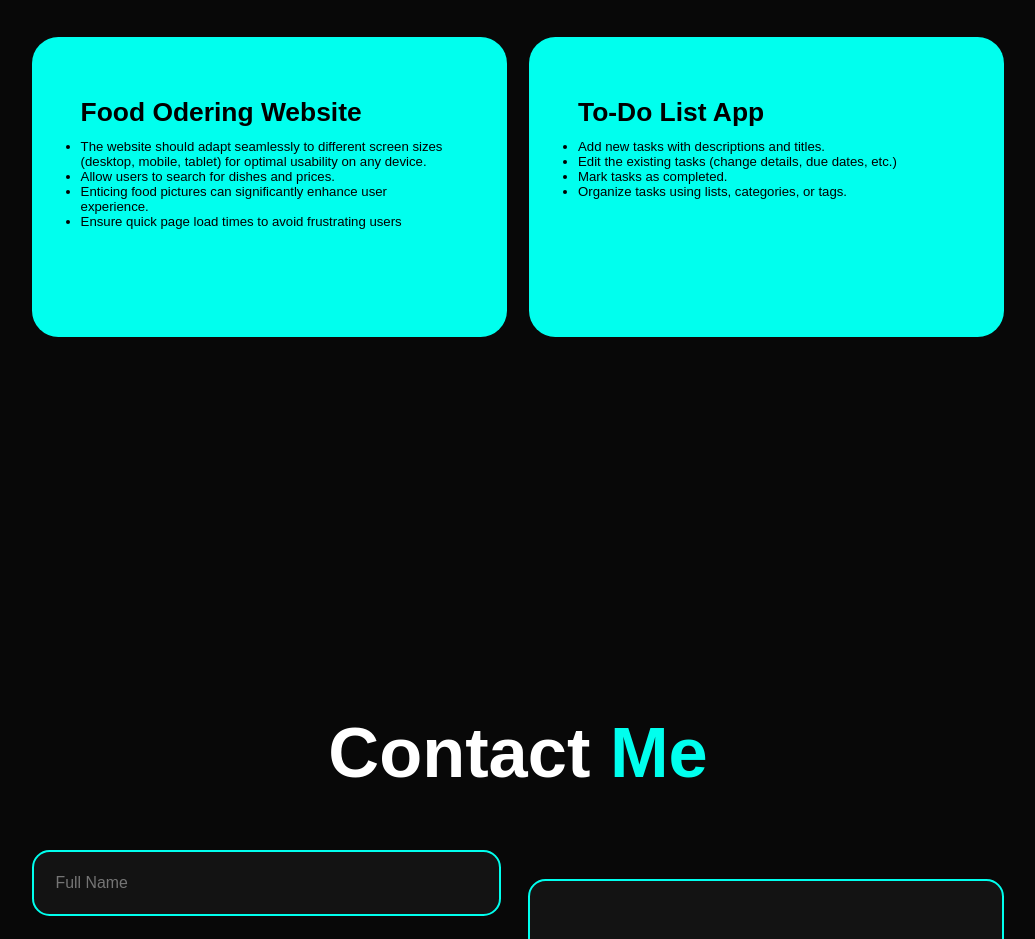
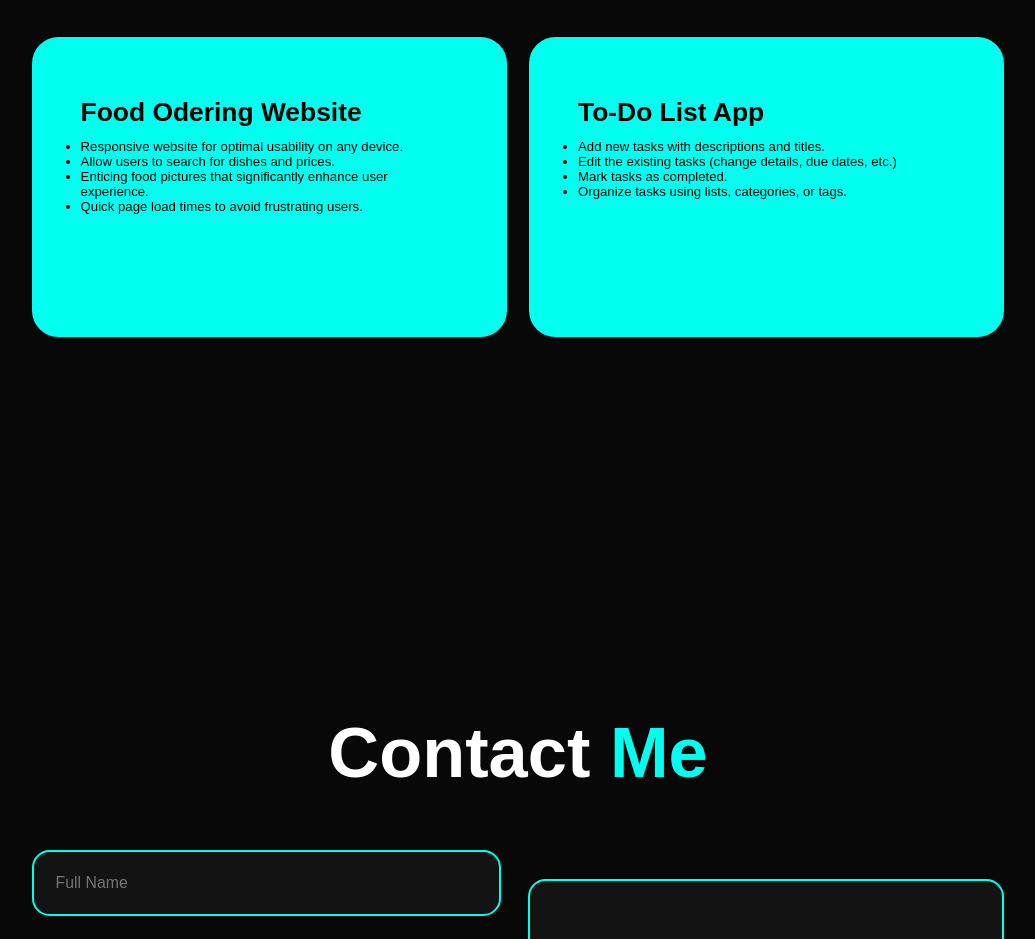
Before and after one commit to Ashmita-create/portfolio, a plain HTML site: page index.html in a window 1280 px wide. Shown: the part 1820-2759 px from the top of the page, without its empty margins (122-1157 px from the left). Drawn offline with nearby package versions, Linux system fonts and the light colour scheme.

Commit message:
gitchangeg

```diff
--- a/index.html
+++ b/index.html
@@ -83,10 +83,10 @@
                 <div class="project-info">
                     <h4>Food Odering Website</h4>
                     <ul>
-                        <li>The website should adapt seamlessly to different screen sizes (desktop, mobile, tablet) for optimal usability on any device.</li>
+                        <li>Responsive website for optimal usability on any device.</li>
                         <li>Allow users to search for dishes and prices.</li>
-                        <li>Enticing food pictures can significantly enhance user experience.</li>
-                        <li>Ensure quick page load times to avoid frustrating users</li>
+                        <li>Enticing food pictures that significantly enhance user experience.</li>
+                        <li>Quick page load times to avoid frustrating users.</li>
                     </ul>
                 </div>
             </div>
```
